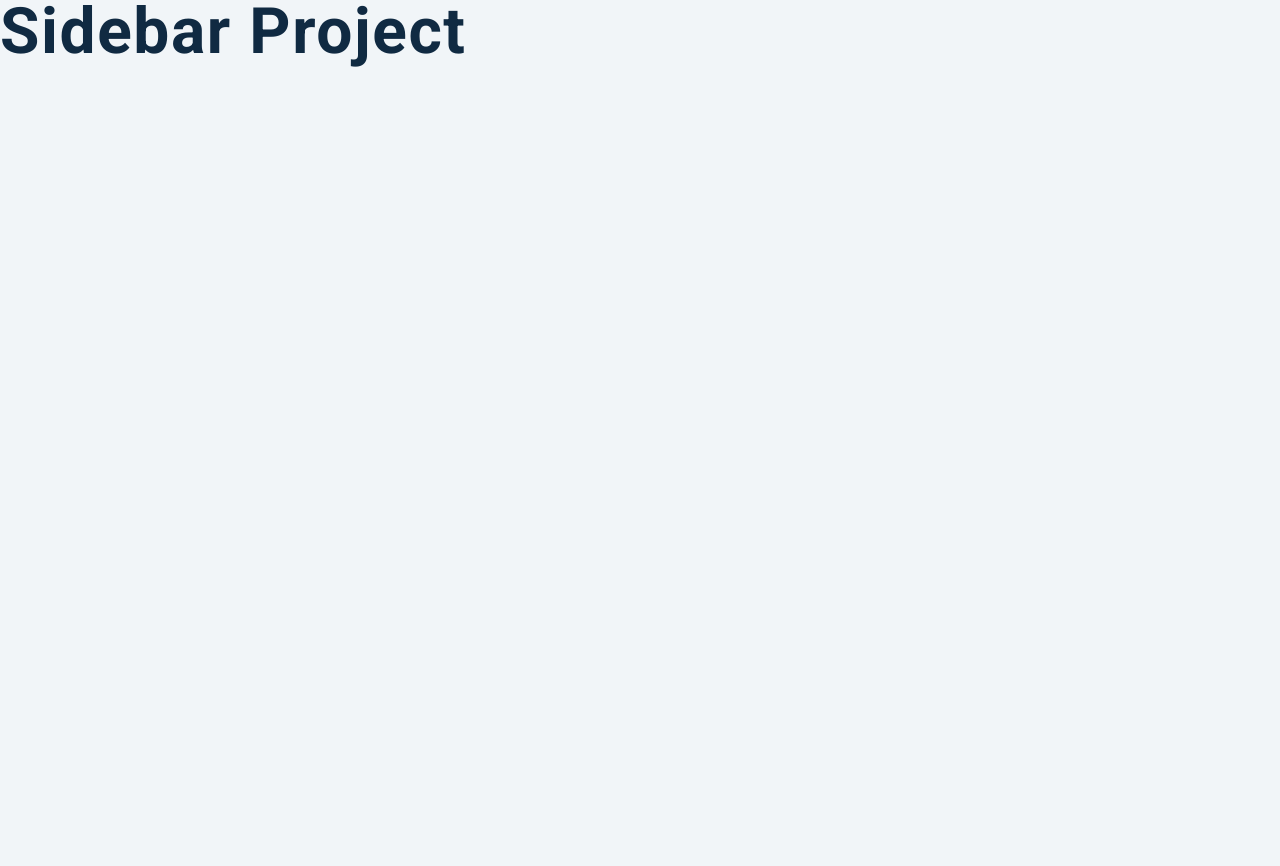
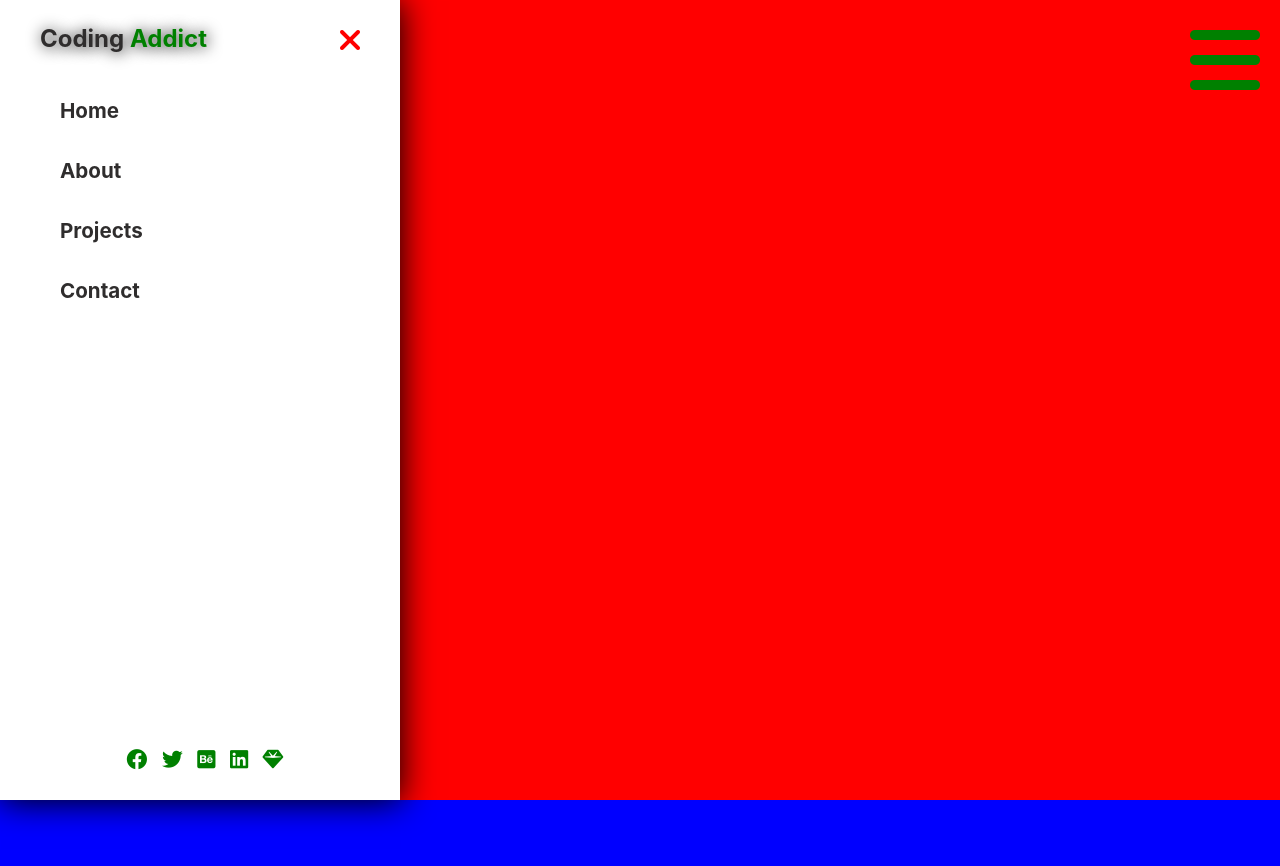
Before and after one commit to abey1/udemy-js, a plain HTML site: page 05-sidebar/setup/index.html in a window 1280 px wide. Before the commit the page ends 800 px from the top, so only its background shows below. Drawn offline with Linux system fonts and the light colour scheme.

Commit message:
sidebar successfuly finished

```diff
--- a/05-sidebar/setup/app.js
+++ b/05-sidebar/setup/app.js
@@ -0,0 +1,14 @@
+const cross = document.getElementById("cross");
+const sidebar = document.getElementById("sidebar");
+
+const menuicon = document.getElementById("menu-icon");
+
+menuicon.addEventListener("click", () => {
+  sidebar.style.left == "-600px"
+    ? (sidebar.style.left = "0px")
+    : (sidebar.style.left = "-600px");
+});
+
+cross.addEventListener("click", () => {
+  sidebar.style.left = "-600px";
+});
--- a/05-sidebar/setup/index.html
+++ b/05-sidebar/setup/index.html
@@ -7,14 +7,53 @@
     <!-- font-awesome -->
     <link
       rel="stylesheet"
-      href="https://cdnjs.cloudflare.com/ajax/libs/font-awesome/5.14.0/css/all.min.css"
+      href="https://cdnjs.cloudflare.com/ajax/libs/font-awesome/6.1.1/css/all.min.css"
     />
 
     <!-- styles -->
-    <link rel="stylesheet" href="styles.css" />
+    <link rel="stylesheet" href="myStyle.css" />
   </head>
   <body>
-    <h1>sidebar project</h1>
+    <div class="main">
+      <i id="menu-icon" class="fa-solid fa-bars"></i>
+    </div>
+    <div id="sidebar" class="sidebar">
+      <div class="top-sidebar">
+        <div class="top-sidebar-content">
+          <h2>coding <span>addict</span></h2>
+          <i id="cross" class="fa-solid fa-xmark"></i>
+        </div>
+      </div>
+      <div class="middle-sidebar">
+        <div class="middle-sidebar-content">
+          <ul>
+            <li class="list-item">
+              <h3>home</h3>
+            </li>
+            <li class="list-item">
+              <h3>about</h3>
+            </li>
+            <li class="list-item">
+              <h3>projects</h3>
+            </li>
+            <li class="list-item">
+              <h3>contact</h3>
+            </li>
+          </ul>
+        </div>
+      </div>
+      <div class="bottom-sidebar">
+        <div class="bottom-sidebar-content">
+          <i class="fa-brands fa-facebook"></i>
+          <i class="fa-brands fa-twitter"></i>
+          <i class="fa-brands fa-behance-square"></i>
+          <i class="fa-brands fa-linkedin"></i>
+          <i class="fa-solid fa-gem"></i>
+        </div>
+      </div>
+    </div>
+    <div style="height: 100vh; background: red" class="first"></div>
+    <div style="height: 100vh; background: blue" class="first"></div>
     <!-- javascript -->
     <script src="app.js"></script>
   </body>
--- /dev/null
+++ b/05-sidebar/setup/myStyle.scss
@@ -0,0 +1,156 @@
+* {
+  margin: 0;
+  padding: 0;
+  box-sizing: border-box;
+  font-family: -apple-system, BlinkMacSystemFont, "Segoe UI", Roboto, Oxygen,
+    Ubuntu, Cantarell, "Open Sans", "Helvetica Neue", sans-serif;
+  color: rgb(47, 45, 45);
+}
+
+body {
+  position: relative;
+  background: rgb(241, 245, 248);
+  #menu-icon {
+    position: fixed;
+    top: 20px;
+    right: 20px;
+    font-size: 3.5rem;
+    color: green;
+    animation: menuIconAnim 2s linear infinite;
+  }
+  .sidebar {
+    position: fixed;
+    top: 0;
+    left: 0;
+    display: grid;
+    background: white;
+    grid-template-columns: 100%;
+    width: 400px;
+    height: 100vh;
+    transition: 0.3s;
+    box-shadow: 1px 1px 2rem black;
+    h2 {
+      text-shadow: 1px 1px 0.9rem black;
+    }
+    .top-sidebar {
+      display: flex;
+      justify-content: center;
+      align-items: center;
+      width: 100%;
+      height: 10vh;
+      .top-sidebar-content {
+        display: flex;
+        justify-content: space-between;
+        width: 80%;
+        h2 {
+          text-transform: capitalize;
+          span {
+            color: green;
+          }
+        }
+        i {
+          font-size: 2rem;
+          color: red;
+          &:hover {
+            cursor: pointer;
+            animation: rotate 0.5s linear both;
+          }
+          &:not(:hover) {
+            animation: untiRotate 0.5s linear both;
+          }
+        }
+      }
+    }
+    .middle-sidebar {
+      display: flex;
+      justify-content: center;
+      width: 100%;
+      height: 80vh;
+      .middle-sidebar-content {
+        width: 100%;
+        ul li {
+          display: flex;
+          padding-left: 60px;
+          align-items: center;
+          height: 60px;
+          list-style: none;
+          text-transform: capitalize;
+          font-size: 1.1rem;
+          transition: 0.3s;
+          &:hover {
+            cursor: pointer;
+            padding-left: 65px;
+            background: rgb(102, 209, 102);
+            h3 {
+              color: rgb(240, 235, 235);
+            }
+          }
+        }
+      }
+    }
+    .bottom-sidebar {
+      display: flex;
+      justify-content: center;
+      align-items: center;
+      width: 100%;
+      height: 10vh;
+      .bottom-sidebar-content {
+        i {
+          color: green;
+          font-size: 1.3rem;
+          margin-left: 10px;
+
+          &:hover {
+            cursor: pointer;
+            animation: hoverAnimation 0.3s linear both;
+          }
+        }
+      }
+    }
+  }
+  @media screen and (max-width: 600px) {
+    .sidebar {
+      width: 100vw;
+    }
+  }
+}
+
+@keyframes rotate {
+  0% {
+    transform: rotate(0deg);
+    color: rgba(255, 0, 0, 1);
+  }
+  100% {
+    transform: rotate(360deg);
+    color: rgba(255, 0, 0, 0.3);
+  }
+}
+@keyframes untiRotate {
+  0% {
+    transform: rotate(0deg);
+    color: rgba(255, 0, 0, 0.3);
+  }
+  100% {
+    transform: rotate(-360deg);
+    color: rgba(255, 0, 0, 1);
+  }
+}
+@keyframes hoverAnimation {
+  0% {
+    color: green;
+  }
+  100% {
+    color: black;
+  }
+}
+@keyframes menuIconAnim {
+  0% {
+    font-size: 3.5rem;
+  }
+  50% {
+    font-size: 5rem;
+  }
+  100% {
+    font-size: 3.5rem;
+  }
+}
```
Also changed, not shown: 05-sidebar/setup/myStyle.css (added), 1 other file.
